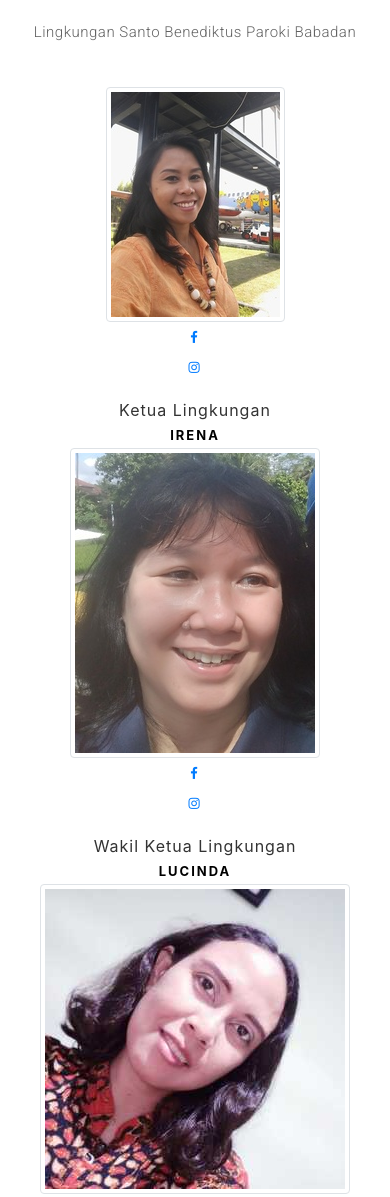
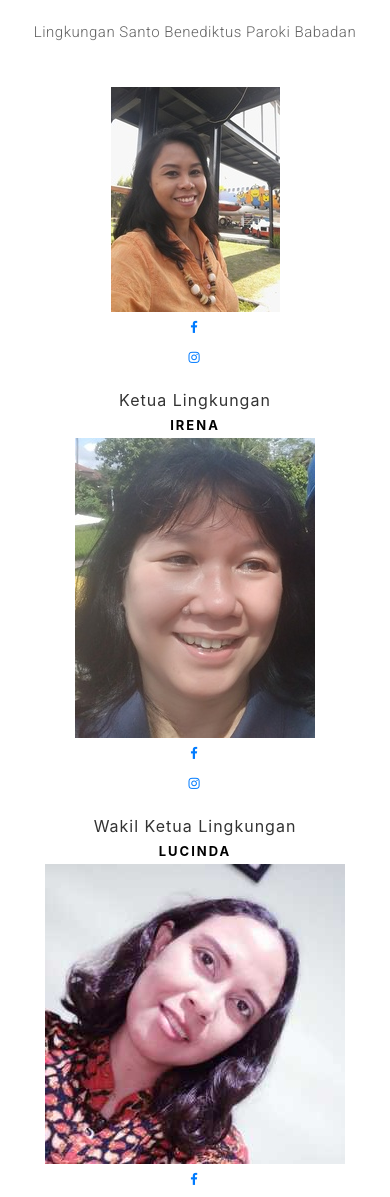
Before and after one commit to davecannavaro17/benediktus-babadan, a plain HTML site: page index.html in a window 390 px wide. Shown: the part 7458-8655 px from the top of the page. Drawn offline with nearby package versions, Linux system fonts and the light colour scheme.

Commit message:
Update responsive

```diff
--- a/index.html
+++ b/index.html
@@ -349,7 +349,7 @@
 
         <div class="col-md-6 col-md-4 col-lg-3">
           <div class="team-block bottom">
-            <img src="img/team/irena.jpg" class="img-thumbnail" alt="img">
+            <img src="img/team/irena.jpg" class="img-responsive" alt="img">
             <div class="team-content">
               <ul class="list-unstyled">
                 <li><a href="#"><i class="fa fa-facebook"></i></a></li>
@@ -363,7 +363,7 @@
 
         <div class="col-md-6 col-md-4 col-lg-3">
           <div class="team-block bottom">
-            <img src="img/team/lucinda.jpg" class="img-thumbnail" alt="img">
+            <img src="img/team/lucinda.jpg" class="img-responsive" alt="img">
             <div class="team-content">
               <ul class="list-unstyled">
                 <li><a href="#"><i class="fa fa-facebook"></i></a></li>
@@ -377,7 +377,7 @@
 
         <div class="col-md-6 col-md-4 col-lg-3">
           <div class="team-block bottom">
-            <img src="img/team/ika.jpeg" class="img-thumbnail" alt="img">
+            <img src="img/team/ika.jpeg" class="img-responsive" alt="img">
             <div class="team-content">
               <ul class="list-unstyled">
                 <li><a href="#"><i class="fa fa-facebook"></i></a></li>
@@ -391,7 +391,7 @@
 
         <div class="col-md-6 col-md-4 col-lg-3">
           <div class="team-block bottom">
-            <img src="img/team/dave.jpg" class="img-thumbnail" alt="img">
+            <img src="img/team/dave.jpg" class="img-responsive" alt="img">
             <div class="team-content">
               <ul class="list-unstyled">
                 <li><a href="#"><i class="fa fa-facebook"></i></a></li>
```
